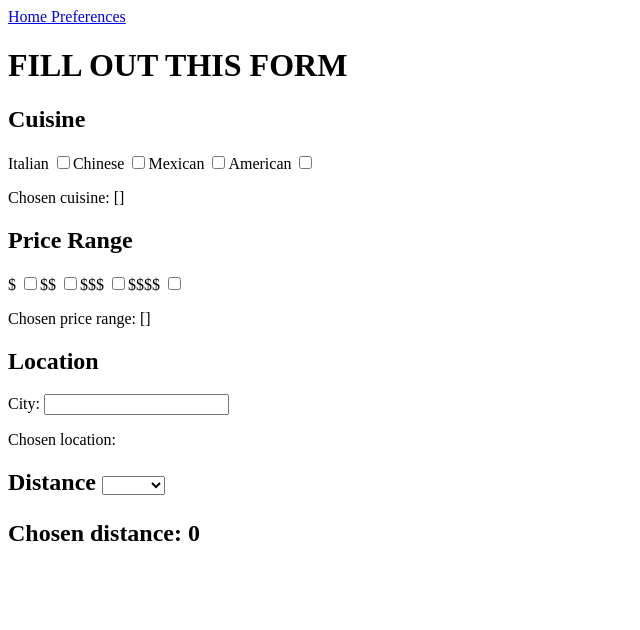
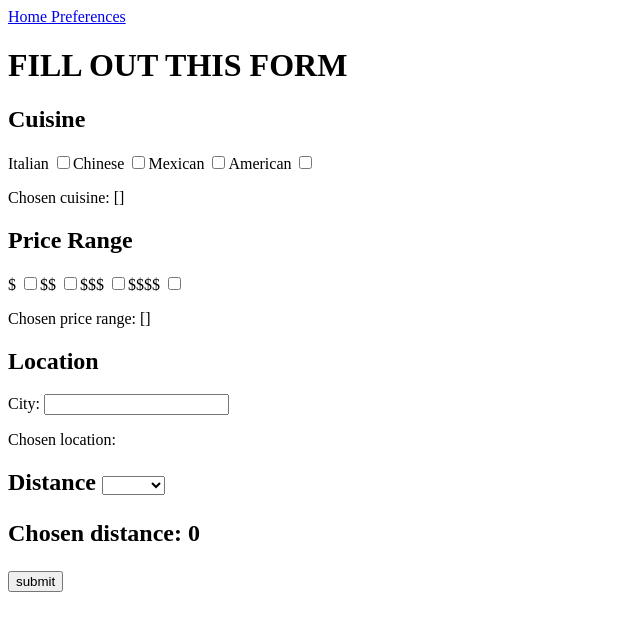
Before and after one commit to sryan488/RestaurantTinder, a Vue app in the folder final-capstone/vue_starter_dotnet/frontend/: page /preferenceForm in a window 1280 px wide. Shown: the top 630 px of the page, without its empty margins (0-640 px from the left). Built offline with nearby package versions, Linux system fonts and the light colour scheme.

Commit message:
pshing submit button

```diff
--- a/final-capstone/vue_starter_dotnet/frontend/src/views/PreferenceForm.vue
+++ b/final-capstone/vue_starter_dotnet/frontend/src/views/PreferenceForm.vue
@@ -38,6 +38,7 @@
                     </select>
                         <p> Chosen distance: {{form.searchRadius}}</P>
                 </h2>
+                <button> submit </button>
             </div>
         </form>
     </div>
```
